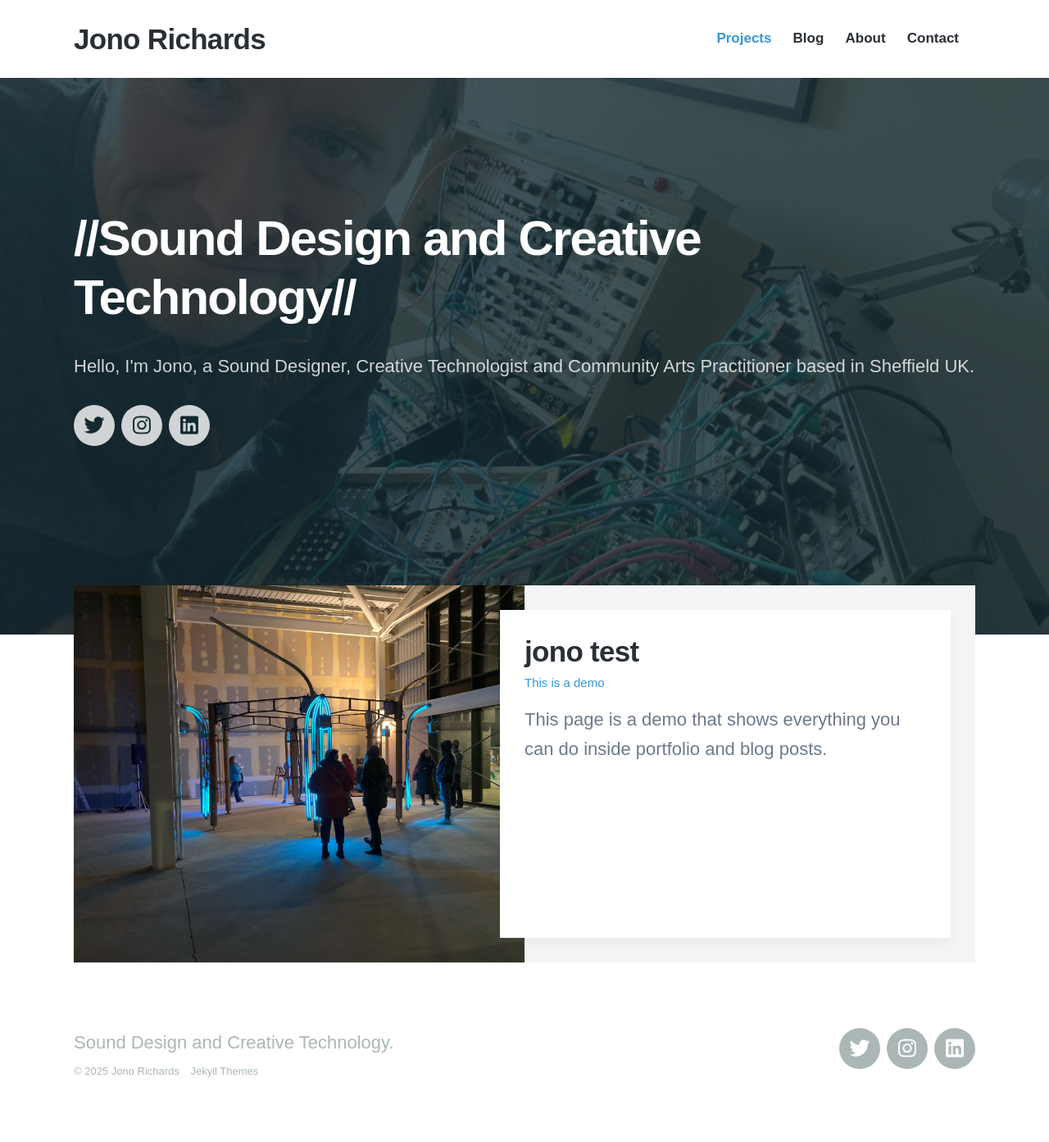
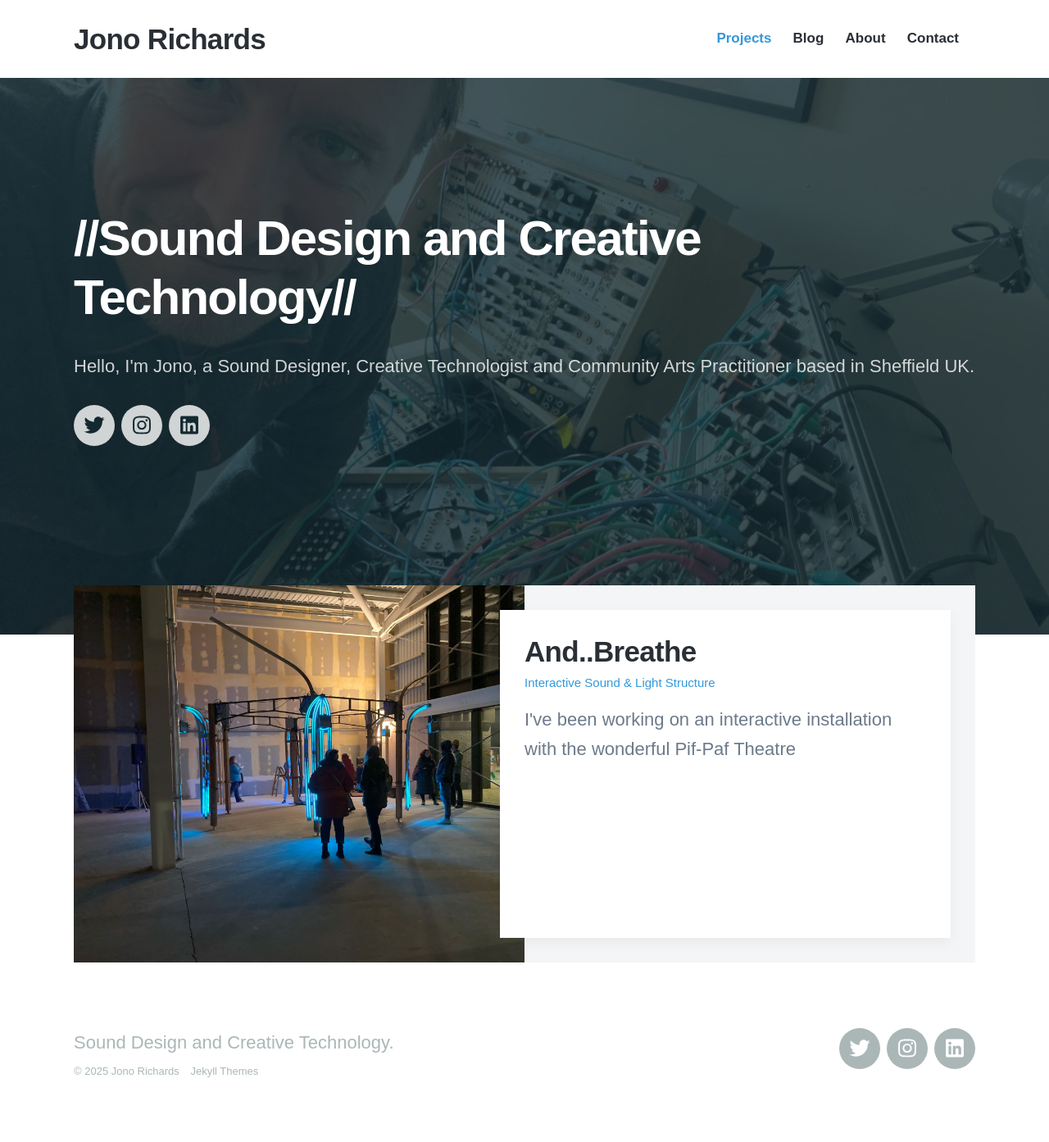
Before and after one commit to jonorichards/jonorichards.github.io, a Jekyll site: the page built from index.html, in a window 1280 px wide. Shown: the whole page at 82% size. Built offline with Jekyll 4.4.1, drawn with Linux system fonts in a browser that asks for light colours; nearby versions of some CDN libraries; some web fonts are replaced.

Commit message:
Update 2018-06-30-demo-project.md

```diff
--- a/_projects/2018-06-30-demo-project.md
+++ b/_projects/2018-06-30-demo-project.md
@@ -1,8 +1,8 @@
 ---
-title: 'jono test'
-subtitle: 'This is a demo'
+title: 'And..Breathe'
+subtitle: 'Interactive Sound & Light Structure'
 date: 2018-06-30 00:00:00
-description: This page is a demo that shows everything you can do inside portfolio and blog posts.
+description: I've been working on an interactive installation with the wonderful Pif-Paf Theatre
 featured_image: '/images/jono/andbreatheroth.jpg'
 ---
 
```
